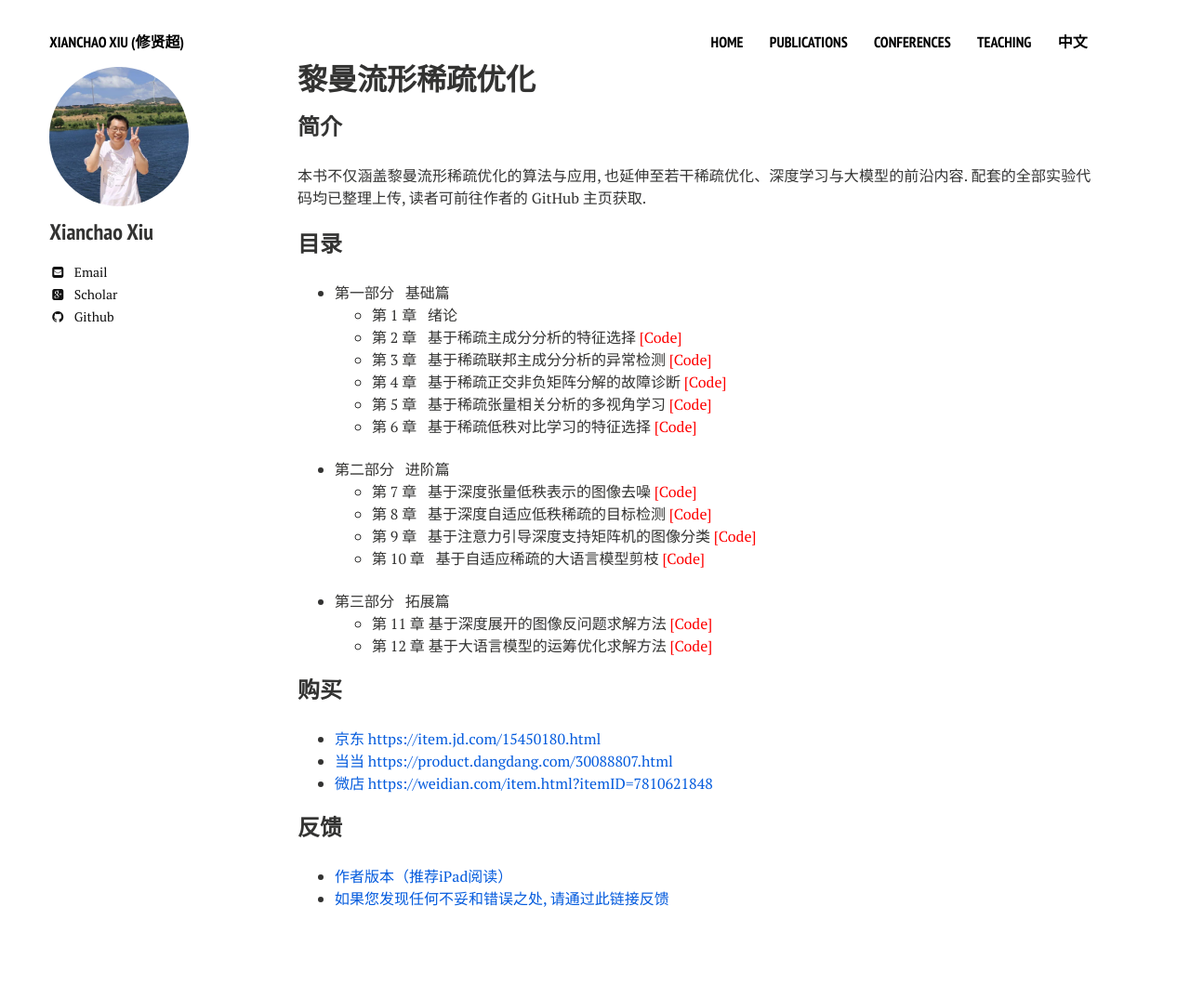
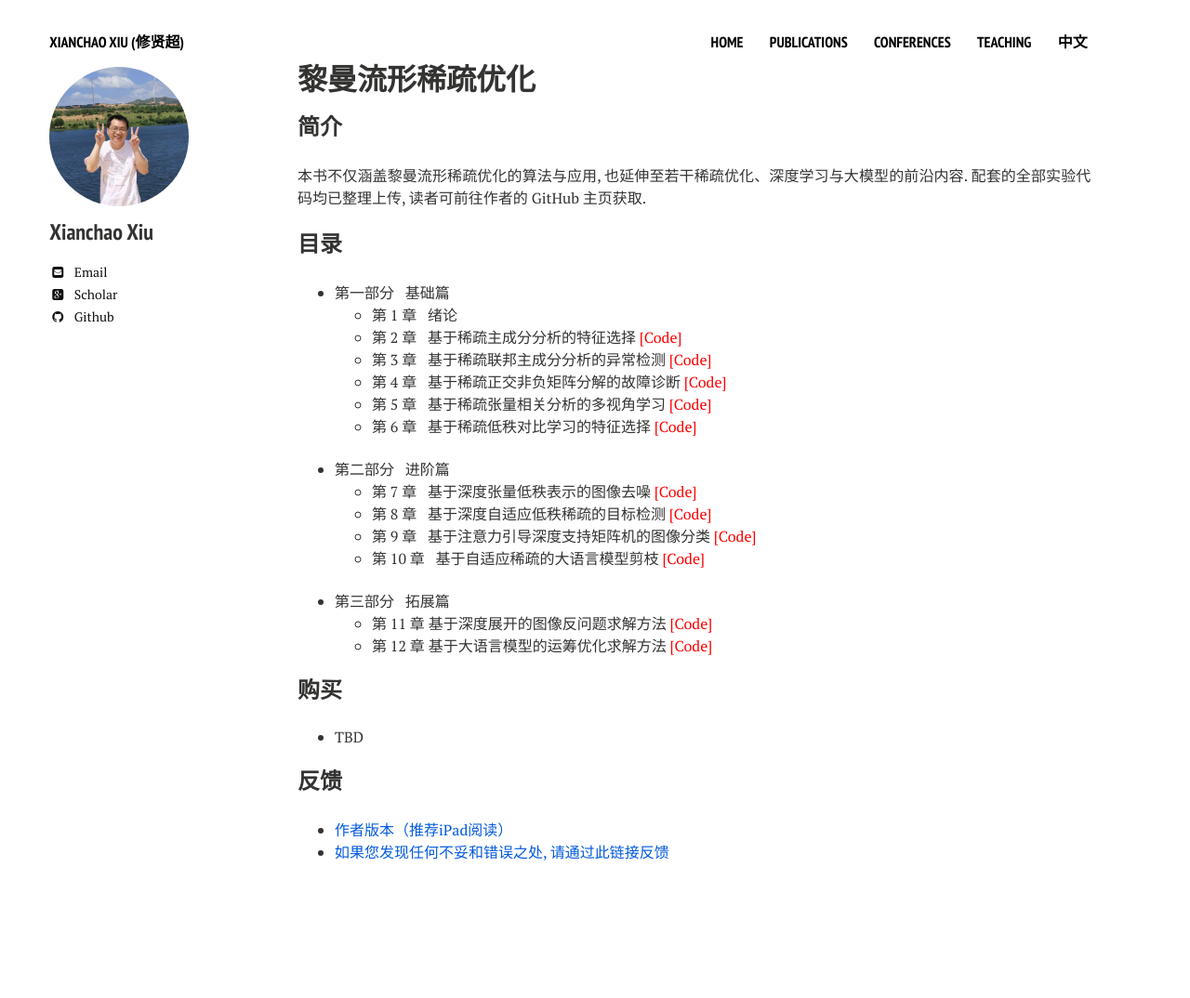
Before and after one commit to xianchaoxiu/xianchaoxiu.github.io, a Jekyll site: the page built from chinese/book/OPT/index.md, in a window 1280 px wide. Shown: the whole page at 93% size. Built offline with Jekyll 4.4.1, drawn with Linux system fonts in a browser that asks for light colours; nearby versions of some CDN libraries; after the commit the page ends 1024 px from its top, so only the background shows below that.

Commit message:
Update index.md

```diff
--- a/chinese/book/OPT/index.md
+++ b/chinese/book/OPT/index.md
@@ -31,9 +31,7 @@ share: false
 
 
 ### 购买
-* <a href="https://item.jd.com/15450180.html" class="textlink" target="_blank"> 京东 https://item.jd.com/15450180.html </a>  <br>
-* <a href="https://product.dangdang.com/30088807.html" class="textlink" target="_blank"> 当当 https://product.dangdang.com/30088807.html </a> <br>
-* <a href="https://weidian.com/item.html?itemID=7810621848" class="textlink" target="_blank"> 微店 https://weidian.com/item.html?itemID=7810621848 </a>  <br>
+* TBD
 
 
 ### 反馈
```
